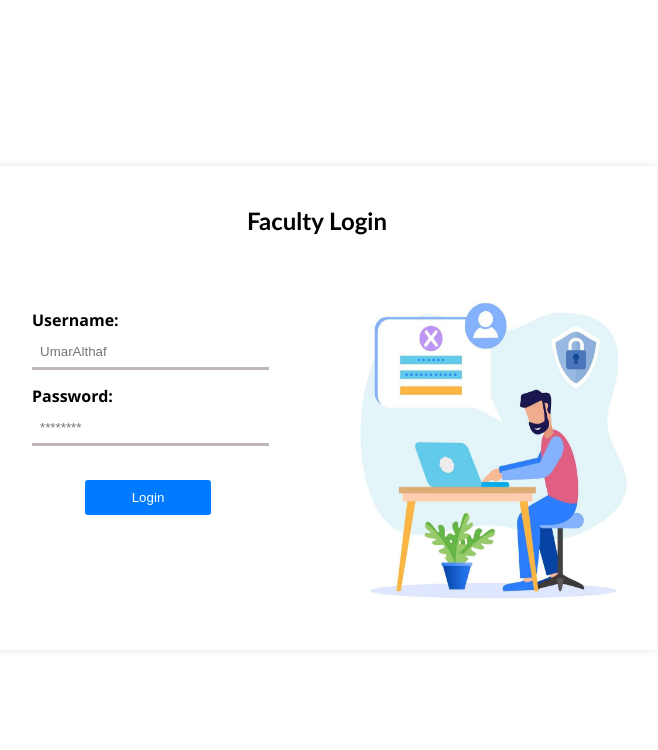
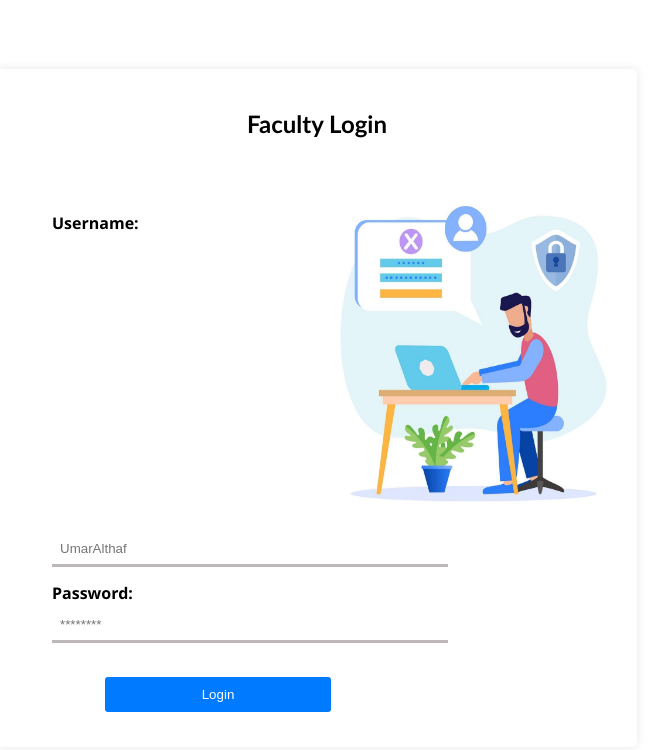
Before and after one commit to deepviber0/LOGINFORM-MERN, a plain HTML site: page Client/index.html in a window 1280 px wide. Shown: the whole page, without its empty margins (333-991 px from the left). Drawn offline with Linux system fonts and the light colour scheme.

Commit message:
Update index.html

```diff
--- a/Client/index.html
+++ b/Client/index.html
@@ -21,7 +21,7 @@
         100% { transform: rotate(360deg); }
     }
         *{
-            overflow:hidden;
+            box-sizing:border-box;
 
         }
         .container{
```
